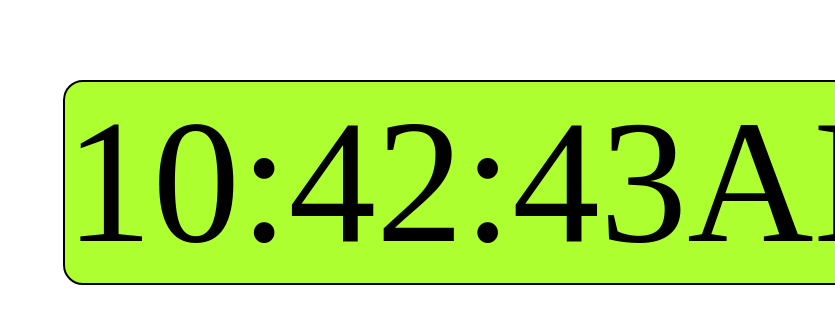
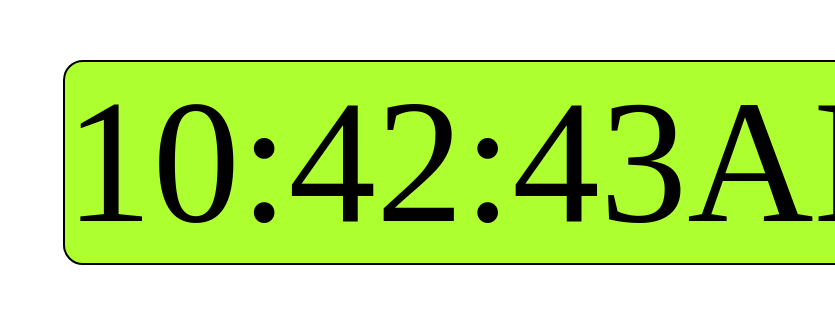
Before and after one commit to Priyankaganesan2003/Digital-Clock, a plain HTML site: page index.html in a window 1280 px wide. Shown: the part 258-582 px from the top of the page, without its empty margins (445-1280 px from the left). Drawn offline with Linux system fonts and the light colour scheme.

Commit message:
Update index.html

```diff
--- a/index.html
+++ b/index.html
@@ -13,7 +13,7 @@
         {
             font-size: 175px;
             width: 900px;
-            margin: 330px;
+            margin: 310px;
             text-align: center;
             margin-left: 500px;
             align-items: center;
```
